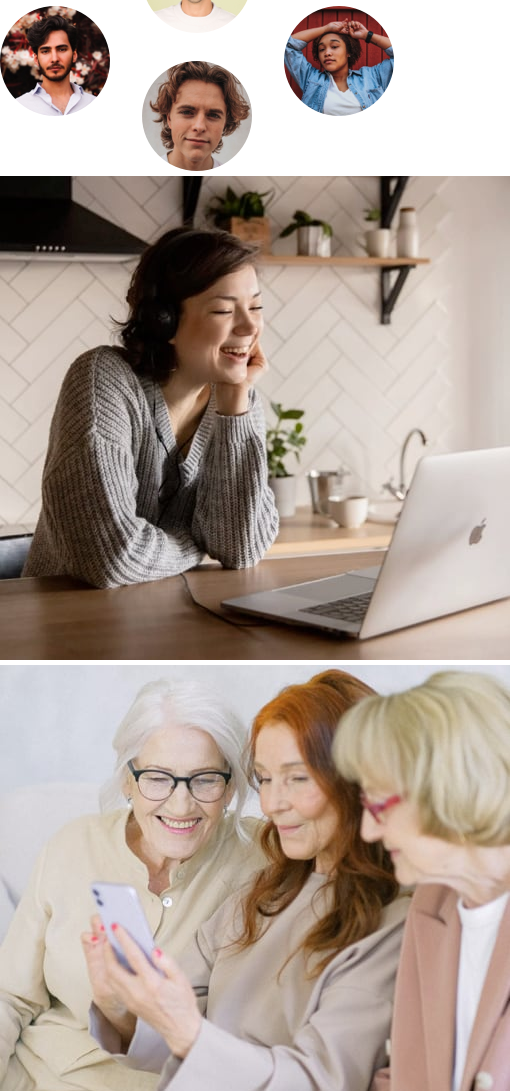
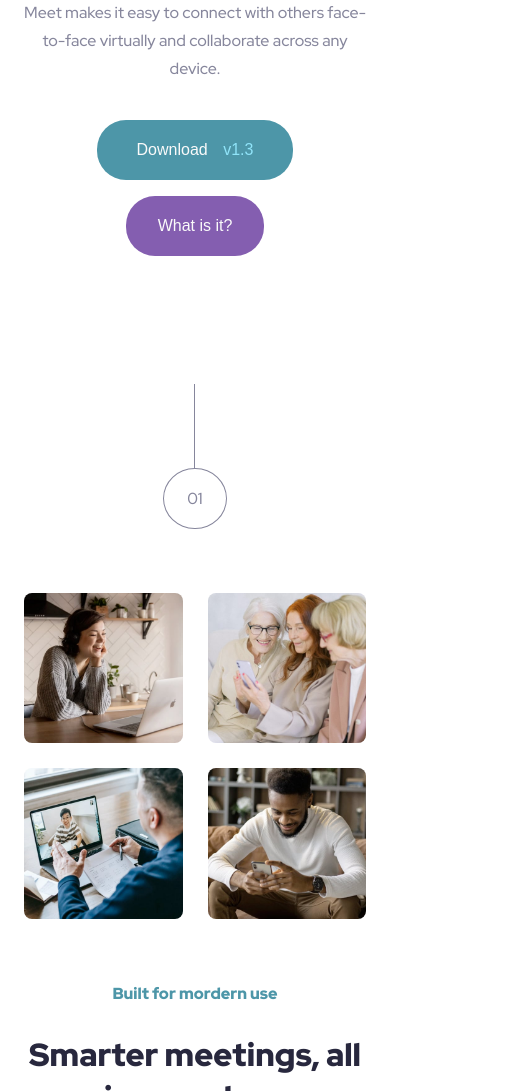
Before and after one commit to varonalearns/Meet-landing-page, a plain HTML site: page source/index.html in a window 390 px wide. Shown: the part 473-1564 px from the top of the page, 510 px wide, since content can reach past the window. Drawn offline with Linux system fonts and the light colour scheme.

Commit message:
Update HTML and CSS for mobile-first design.

```diff
--- a/source/index.html
+++ b/source/index.html
@@ -19,28 +19,31 @@
     <img src="assets/logo.svg" alt="Meet Logo">
   </header>
   <main>
-    <div class="hero-img">
-      <img src="assets/desktop/image-hero-left.png" alt="Hero Image Left">
-      <img src="assets/desktop/image-hero-right.png" alt="Hero Image Right">
+    <div class="hero-imgs">
+      <img src="assets/desktop/image-hero-left.png" alt="Hero Image Left" class="hero-img-left">
+      <img src="assets/desktop/image-hero-right.png" alt="Hero Image Right" class="hero-img-right">
     </div>
     <section class="section-01">
-      <div class="section-01-imgs">
-        <img src="assets/desktop/image-woman-in-videocall.jpg" alt="">
-        <img src="assets/desktop/image-women-videochatting.jpg" alt="">
-        <img src="assets/desktop/image-men-in-meeting.jpg" alt="">
-        <img src="assets/desktop/image-man-texting.jpg" alt="">
-      </div>
       <div class="section-01-txt">
         <h1>Group Chat for Everyone</h1>
         <p>Meet makes it easy to connect with others face-to-face virtually and collaborate across any device.</p>
       </div>
-      <div>
-        <button>Download v1.3</button>
+      <div class="buttons">
+        <button>Download <span>v1.3</span></button>
         <button>What is it?</button>
       </div>
     </section>
     <section class="section-02">
-      <div>01</div>
+      <div class="transition-img">
+        <div class="line"></div>
+        <div class="num">01</div>
+      </div>
+      <div class="section-02-imgs">
+        <img class="img-1" src="assets/desktop/image-woman-in-videocall.jpg" alt="">
+        <img class="img-2" src="assets/desktop/image-women-videochatting.jpg" alt="">
+        <img class="img-3" src="assets/desktop/image-men-in-meeting.jpg" alt="">
+        <img class="img-4" src="assets/desktop/image-man-texting.jpg" alt="">
+      </div>
       <div class="section-02-txt">
         <h3>Built for mordern use</h3>
         <h2>Smarter meetings, all in one place</h2>
@@ -48,12 +51,15 @@
       </div>
     </section>
     <section class="section-03">
-      <div>02</div>
+      <div class="float-img">
+        <div class="line"></div>
+        <div class="num">02</div>
+      </div>
       <div class="section-03-txt">
         <h2>Experience more together</h2>
         <p>Stay connected with reliable HD meetings and unlimited one-on-one and group video sessions.</p>
+        <button>Download <span>v1.3</span></button>
       </div>
-      <button>Download v1.3</button>
     </section>
   </main>
   <footer>
--- a/source/styles.css
+++ b/source/styles.css
@@ -29,9 +29,151 @@
 }
 body {
     font-family: var(--main-font);
-    font-size: 18px;
+    font-size: 16px;
     text-align: center;
 }
+header {
+    margin: 48px auto 54px auto;
+}
+h1 {
+    font-weight: 900;
+    font-size: 40px;
+    margin-bottom: 15px;
+    color: var(--clr-prim-3);
+}
+h2 {
+    font-size: 2rem;
+    margin-bottom: 25px;
+    color: var(--clr-prim-3);
+}
+h3 {
+    color: var(--clr-prim-1);
+    font-size: 1rem;
+    margin-bottom: 29px;
+}
+p {
+    font-weight: 500;
+    line-height: 1.75;
+    color: var(--clr-prim-4);
+}
+button {
+    color: var(--clr-sec-3);
+    border: none;
+    border-radius: 29px;
+    font-size: 16px;
+}
+button span {
+    color: var(--clr-sec-1);
+    margin-left: 11px;
+}
+
 /* --------------------
     Class Styles
 ---------------------*/
+
+/* hero imgs */
+.hero-imgs {
+    display: flex;
+    justify-content: center;
+    align-items: center;
+}
+.hero-imgs img {
+    width: 56%
+}
+
+/* section-01 */
+.section-01 {
+    margin: 48px 24px 64px 24px;
+}
+.section-01-txt {
+    margin-bottom: 37px;
+}
+.buttons {
+    display: flex;
+    flex-direction: column;
+    justify-content: center;
+    align-items: center;
+}
+.buttons button:first-child {
+    background-color: var(--clr-prim-1);
+    margin-bottom: 16px;
+    padding: 21px 40px;
+}
+.buttons button:last-child {
+    background-color: var(--clr-prim-2);
+    padding: 21px 32px;
+}
+
+/* section-02 */
+.section-02 {
+    display: flex;
+    flex-direction: column;
+    justify-content: center;
+    align-items: center;
+    margin-left: 24px;
+    margin-right: 24px;
+}
+.transition-img {
+    margin-top: 64px;
+    margin-bottom: 64px;
+}
+.line {
+    height: 84px;
+    border-left: solid 1px var(--clr-prim-4);
+    margin-left: 31px;
+}
+.num {
+    border: solid 1px var(--clr-prim-4);
+    border-radius: 50%;
+    padding: 19px 23px;
+    color: var(--clr-prim-4);
+}
+.section-02-imgs {
+    display: grid;
+    grid-template-columns: 1fr 1fr;
+    grid-template-rows: 1fr 1fr;
+    column-gap: 25px;
+    row-gap: 25px;
+    grid-template-areas:
+        "ltop rtop"
+        "lbot rbot";
+    margin-bottom: 64px;
+}
+.section-02-imgs img {
+    width: 100%;
+    border-radius: 8px;
+}
+.img-1 {
+    grid-area: ltop;
+}
+.img-2 {
+    grid-area: rtop;
+}
+.img-3 {
+    grid-area: lbot;
+}
+.img-4 {
+    grid-area: rbot;
+}
+.section-03 {
+    display: flex;
+    flex-direction: column;
+    justify-content: center;
+    align-items: center;
+    margin-left: 24px;
+    margin-right: 24px;
+    position: relative;
+    margin-top: 200px;
+}
+.float-img {
+    position: absolute;
+    bottom: 249px;
+}
+.section-03-txt {
+    padding-top: 64px;
+    background-image: url(assets/mobile/image-footer.jpg);
+}
+.section-03-txt h2,
+.section-03-txt p {
+    color: var(--clr-sec-3);
+}
```
